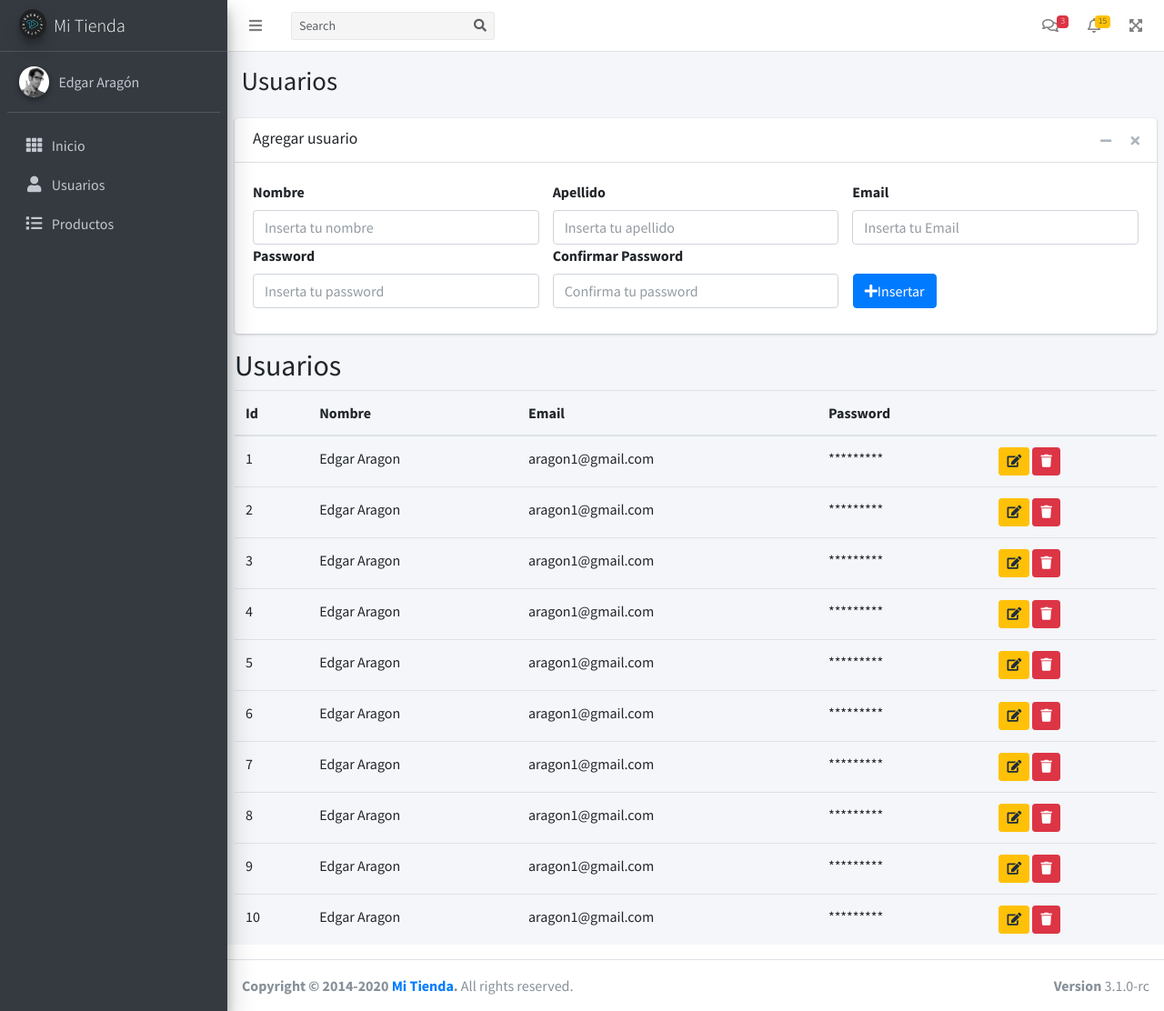
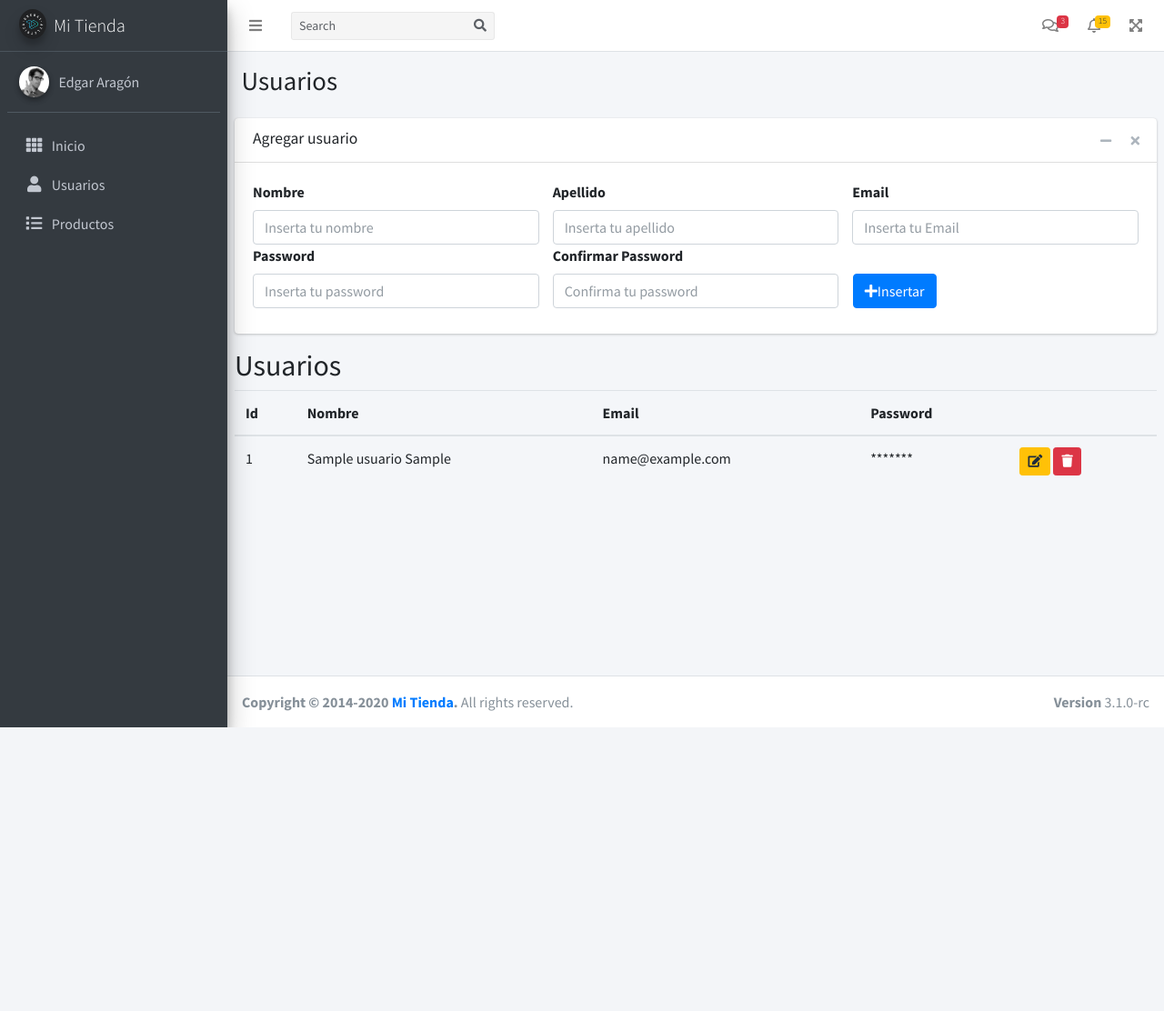
Before and after one commit to aragonec/introduccion-php, a PHP site: page /usuarios.php in a window 1280 px wide. Shown: the whole page at 91% size. After the commit the page ends 800 px from the top, so only its background shows below. Run offline with PHP 8.4, Linux system fonts and the light colour scheme; tables that the repository leaves empty or names only in its code hold one stand-in row (values such as "Sample post"); some libraries are stand-ins or nearby versions.

Commit message:
Mostrar y Eliminar Registros

```diff
--- /dev/null
+++ b/php/eliminarUsuario.php
@@ -0,0 +1,6 @@
+<?php
+    include"conexion.php";
+    $id= $_POST ['id'];
+    $conexion->query("delete from usuarios where id=$id") or die($conexion ->error);
+    header("Location: ./../usuarios.php");
+?>
--- a/usuarios.php
+++ b/usuarios.php
@@ -1,8 +1,11 @@
 <?php
 include "php/conexion.php";
+$resultado = $conexion->query("select * from usuarios order by id DESC") or die($conexion->error);
 ?>
+
 <!DOCTYPE html>
 <html lang="en">
+
 <head>
     <meta charset="utf-8">
     <meta name="viewport" content="width=device-width, initial-scale=1">
@@ -20,11 +23,11 @@ include "php/conexion.php";
     <!-- Site wrapper -->
     <div class="wrapper">
         <!-- Navbar -->
-        <?php include "layouts/header.php";?>
+        <?php include "layouts/header.php"; ?>
         <!-- /.navbar -->
 
         <!-- Main Sidebar Container -->
-        <?php include "layouts/sidebar.php";?>
+        <?php include "layouts/sidebar.php"; ?>
 
         <!-- Content Wrapper. Contains page content -->
         <div class="content-wrapper">
@@ -58,10 +61,10 @@ include "php/conexion.php";
                     </div>
                     <div class="card-body">
                         <?php
-                            if(isset($_GET['error'])){
+                        if (isset($_GET['error'])) {
                         ?>
                             echo '<div class="alert alert-danger">
-                                    <b>Error:</b><?php echo $_GET['error'];?>
+                                <b>Error:</b><?php echo $_GET['error']; ?>
                             </div>';
                         <?php
                         }
@@ -74,19 +77,19 @@ include "php/conexion.php";
                             </div>
                             <div class="col-4">
                                 <label for="">Apellido</label>
-                            <input type="text" class="form-control" placeholder="Inserta tu apellido"name="ap" required>
+                                <input type="text" class="form-control" placeholder="Inserta tu apellido" name="ap" required>
                             </div>
                             <div class="col-4">
                                 <label for="">Email</label>
-                            <input type="email" class="form-control" placeholder="Inserta tu Email"name="mail" required>
+                                <input type="email" class="form-control" placeholder="Inserta tu Email" name="mail" required>
                             </div>
                             <div class="col-4">
                                 <label for="">Password</label>
-                            <input type="password" class="form-control" placeholder="Inserta tu password"name="pass1" required>
+                                <input type="password" class="form-control" placeholder="Inserta tu password" name="pass1" required>
                             </div>
                             <div class="col-4">
                                 <label for="">Confirmar Password</label>
-                            <input type="password" class="form-control" placeholder="Confirma tu password"name="pass2" required>
+                                <input type="password" class="form-control" placeholder="Confirma tu password" name="pass2" required>
                             </div>
                             <div class="col-4 p-2">
                                 <br>
@@ -110,16 +113,21 @@ include "php/conexion.php";
                     </thead>
                     <tbody>
                         <?php
-                            for($i=1;$i<11;$i++){
+                        while ($fila = mysqli_fetch_array($resultado)) {
                         ?>
                             <tr>
-                            <td><?php echo $i ?></td>
-                            <td>Edgar Aragon</td>
-                            <td>aragon1@gmail.com</td>
-                            <td>*********</td>
+                                <td><?php echo $fila['id']; ?></td>
+                                <td><?php echo $fila['nombre'] . ' ' . $fila['apellidos']; ?></td>
+                                <td><?php echo $fila['email']; ?></td>
+                                <td>*******</td>
                                 <td>
-                                <button class="btn btn-sm btn-warning"> <i class="fa fa-edit"></i></button>
-                                <button class="btn btn-sm btn-danger"> <i class="fa fa-trash"></i></button>
+                                    <button class="btn btn-sm btn-warning"
+                                    data-toggle="modal" data-target="#modal-editar">
+                                    <i class="fa fa-edit"></i></button>
+                                    <button class="btn btn-sm btn-danger btnEliminar"
+                                    data-id="<?php echo $fila['id']; ?>"
+                                    data-toggle="modal" data-target="#modal-eliminar">
+                                    <i class="fa fa-trash"></i></button>
                                 </td>
                             </tr>
                         <?php
@@ -133,7 +141,56 @@ include "php/conexion.php";
         <!-- /.content-wrapper -->
 
         <!-- Footer -->
-        <?php include "layouts/footer.php";?>
+        <?php include "layouts/footer.php"; ?>
+        <div class="modal fade" id="modal-editar" style="display: none;" aria-hidden="true">
+            <div class="modal-dialog">
+                <div class="modal-content bg-warning">
+                    <div class="modal-header">
+                        <h4 class="modal-title">Editar Usuario</h4>
+                        <button type="button" class="close" data-dismiss="modal" aria-label="Close">
+                            <span aria-hidden="true">×</span>
+                        </button>
+                    </div>
+                    <div class="modal-body">
+                        <p>¿Deseas editar usuario?</p>
+                    </div>
+                    <div class="modal-footer justify-content-between">
+                        <button type="button" class="btn btn-outline-dark"
+                        data-dismiss="modal">Close</button>
+                        <button type="button" class="btn btn-outline-dark">Save changes</button>
+                    </div>
+                </div>
+                <!-- /.modal-content -->
+            </div>
+            <!-- /.modal-dialog -->
+        </div>
+        <div class="modal fade" id="modal-eliminar" aria-hidden="true" style="display: none;">
+            <div class="modal-dialog">
+                <div class="modal-content bg-danger">
+                    <div class="modal-header">
+                        <h4 class="modal-title">Eliminar Usuario</h4>
+                        <button type="button" class="close" data-dismiss="modal" aria-label="Close">
+                            <span aria-hidden="true">×</span>
+                        </button>
+                    </div>
+                    <form action="php/eliminarUsuario.php" method="POST">
+                    <div class="modal-body">
+                        <p>¿Deseas eliminar el usuario?</p>
+
+                        <input type="hidden" id="idEliminar" name="id">
+
+                    </div>
+                    <div class="modal-footer justify-content-between">
+                        <button type="button" class="btn btn-outline-light"
+                        data-dismiss="modal">Cancelar</button>
+                        <button type="submit" class="btn btn-outline-light">Eliminar</button>
+                    </div>
+                    </form>
+                </div>
+                <!-- /.modal-content -->
+            </div>
+            <!-- /.modal-dialog -->
+        </div>
 
     </div>
     <!-- ./wrapper -->
@@ -146,6 +203,15 @@ include "php/conexion.php";
     <script src="dashboard/dist/js/adminlte.min.js"></script>
     <!-- AdminLTE for demo purposes -->
     <script src="dashboard/dist/js/demo.js"></script>
+    <script>
+    var idEliminar=0;
+    $(document).ready(function(){
+        $(".btnEliminar").click(function(){
+            idEliminar=$(this).data('id');
+            $("#idEliminar").val(idEliminar);
+        });
+    });
+    </script>
 </body>
 
 </html>
```
Lines whose indentation alone changed are shown as unchanged.
